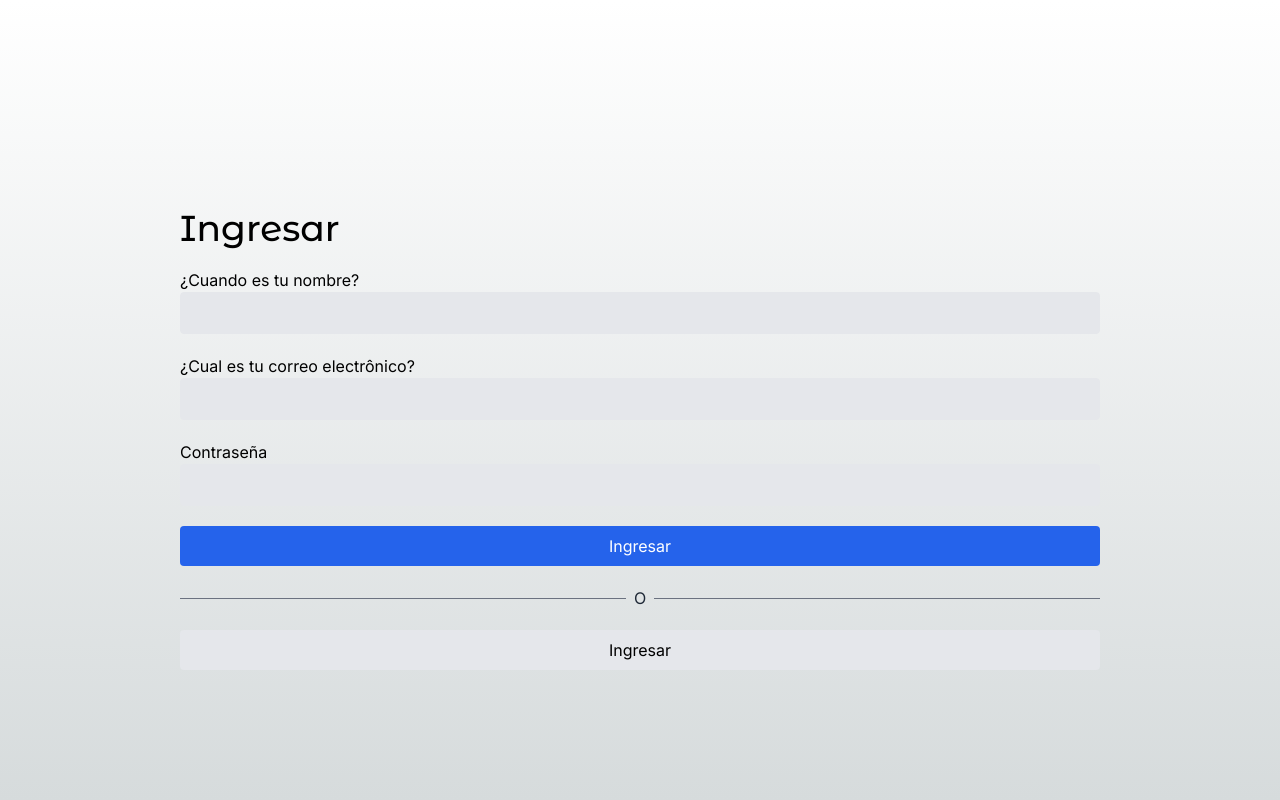
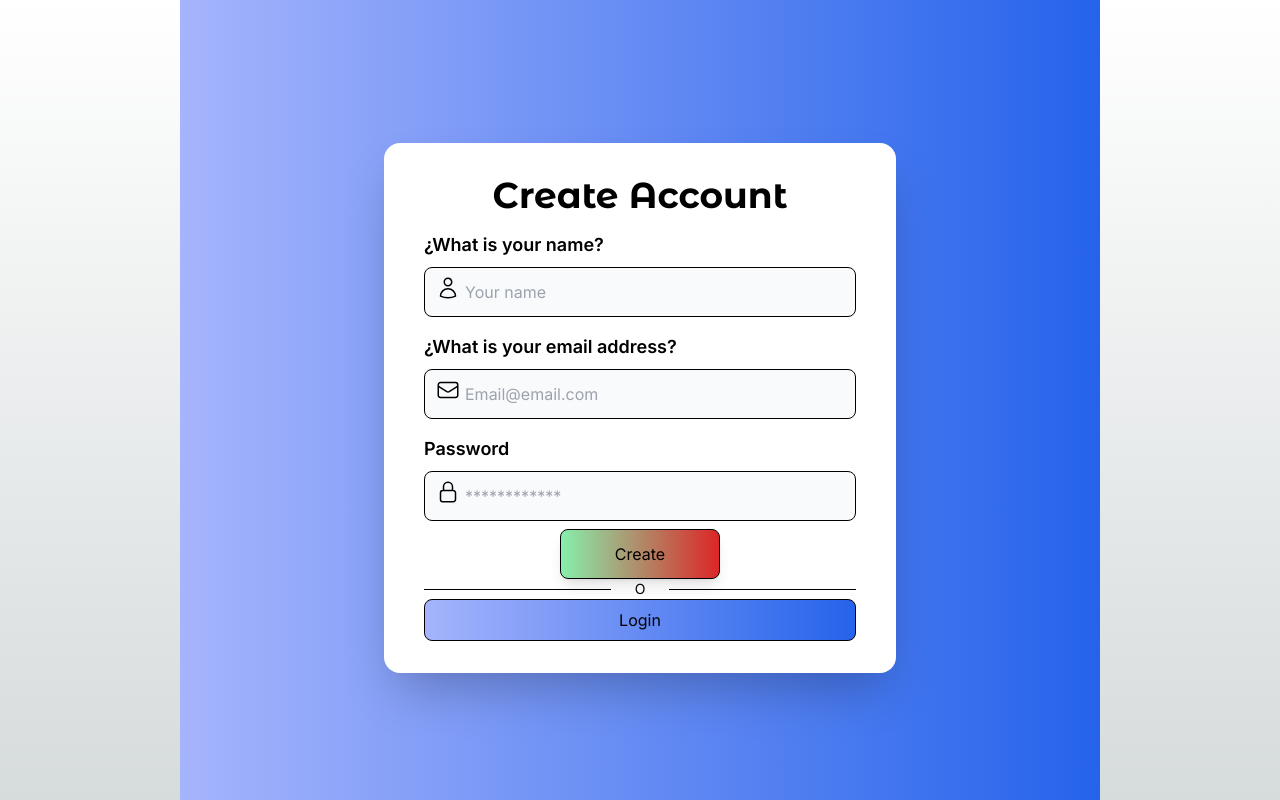
Before and after one commit to ferjbadev/fernando-shop, a Next.js app: page /auth/newAccount in a window 1280 px wide. Built offline with nearby package versions, Linux system fonts and the light colour scheme.

Commit message:
Componente cuenta nueva

```diff
--- a/src/app/auth/login/page.tsx
+++ b/src/app/auth/login/page.tsx
@@ -12,7 +12,7 @@ export default function () {
       {/* Tarjeta contenedora de fondo blanco con sombra grande  */}
       <div className="px-10 py-8 mt-4 text-left bg-white shadow-xl rounded-2xl w-full max-w-lg">
         {/* Título de inicio de sesión*/}
-        <h1 className={`${titleFont.className} text-4xl font-bold text-center text-black mb-8`}>
+        <h1 className={`${titleFont.className} text-4xl font-bold text-center text-black`}>
           Login In
         </h1>
         <form>
@@ -77,7 +77,7 @@ export default function () {
 
         <Link href="/auth/newAccount/">
           {/* Enlace para crear una nueva cuenta */}
-          <span className="block text-center px-6 py-2 border border-black text-black bg-gradient-to-r from-green-300 to-green-600 rounded-lg shadow-lg hover:to-green-800 transition duration-300">
+          <span className="block text-center py-2 border border-black text-black bg-gradient-to-r from-green-300 to-green-600 rounded-lg shadow-lg hover:to-green-800 transition duration-300">
             Create a new account
           </span>
         </Link>
--- a/src/app/auth/newAccount/page.tsx
+++ b/src/app/auth/newAccount/page.tsx
@@ -1,50 +1,85 @@
-import { titleFont } from '@/config/fonts';
-import Link from 'next/link';
+import Link from 'next/link'
+import { UserIcon, EnvelopeIcon, LockClosedIcon } from '@heroicons/react/24/outline'
+import { titleFont } from '@/config/fonts'
 
 // eslint-disable-next-line import/no-anonymous-default-export, react/display-name
 export default function () {
   return (
-    <div className="flex flex-col min-h-screen pt-32 sm:pt-52">
+    <div className="flex items-center justify-center min-h-screen bg-gradient-to-r from-indigo-300 to-blue-600">
+      {/* Contenedor principal con estilo de sombra más sutil y borde redondeado */}
+      <div className="px-10 py-8 mt-4 text-left bg-white shadow-2xl rounded-2xl w-full max-w-lg">
+        {/* Título principal estilizado */}
+        <h1 className={`${titleFont.className} text-4xl font-extrabold text-center text-black`}>
+          Create Account
+        </h1>
+        <form>
+          <div className="mt-4">
+            <label className="block text-black text-lg font-semibold" htmlFor="name">
+              ¿What is your name?
+            </label>
+            <div className="relative">
+              <UserIcon className="w-6 h-6 text-black absolute left-3 top-1/2 transform -translate-y-1/2" />
+              <input
+                className="pl-10 w-full px-4 py-3 mt-2 border border-black rounded-lg focus:outline-none focus:ring-2 focus:ring-blue-500 bg-gray-50"
+                type="text"
+                id="name"
+                placeholder="Your name"
+              />
+            </div>
+          </div>
 
-      <h1 className={`${titleFont.className} text-4xl mb-5`}>Ingresar</h1>
+          <div className="mt-4">
+            <label className="block text-black text-lg font-semibold" htmlFor="email">
+              ¿What is your email address?
+            </label>
+            <div className="relative">
+              <EnvelopeIcon className="w-6 h-6 text-black absolute left-3 top-1/2 transform -translate-y-1/2" />
+              <input
+                className="pl-10 w-full px-4 py-3 mt-2 border border-black rounded-lg focus:outline-none focus:ring-2 focus:ring-blue-500 bg-gray-50"
+                type="email"
+                id="email"
+                placeholder="Email@email.com"
+              />
+            </div>
+          </div>
 
-      <div className="flex flex-col">
+          <div className="mt-4">
+            <label className="block text-black text-lg font-semibold" htmlFor="password">
+              Password
+            </label>
+            <div className="relative">
+              <LockClosedIcon className="w-6 h-6 text-black absolute left-3 top-1/2 transform -translate-y-1/2" />
+              <input
+                className="pl-10 w-full px-4 py-3 mt-2 border border-black rounded-lg focus:outline-none focus:ring-2 focus:ring-blue-500 bg-gray-50"
+                type="password"
+                id="password"
+                placeholder="************"
+              />
+            </div>
+          </div>
 
-        <label htmlFor="email">¿Cuando es tu nombre?</label>
-        <input
-          className="px-5 py-2 border bg-gray-200 rounded mb-5"
-          type="text" />
-
-        <label htmlFor="email">¿Cual es tu correo electrônico?</label>
-        <input
-          className="px-5 py-2 border bg-gray-200 rounded mb-5"
-          type="text" />
-
-        <label htmlFor="email">Contraseña</label>
-        <input
-          className="px-5 py-2 border bg-gray-200 rounded mb-5"
-          type="email" />
-
-        <button
-
-          className="btn-primary">
-          Ingresar
-        </button>
-
-        {/* divisor line */}
-        <div className="flex items-center my-5">
-          <div className="flex-1 border-t border-gray-500"></div>
-          <div className="px-2 text-gray-800">O</div>
-          <div className="flex-1 border-t border-gray-500"></div>
+          {/* Botón de Crear Cuenta con gradiente */}
+          <div className="flex justify-center mt-2">
+            <button className="px-8 py-3 w-40 border border-black text-black bg-gradient-to-r from-green-300 to-red-600 rounded-lg shadow-lg hover:to-blue-800 transition duration-300">
+              Create
+            </button>
+          </div>
+        </form>
+        {/* Separador visual */}
+        <div className="flex items-center">
+          <div className="flex-1 border-t border-black"></div>
+          <div className="px-6 text-black text-sm">O</div>
+          <div className="flex-1 border-t border-black"></div>
         </div>
 
-        <Link
-          href="/auth/login/"
-          className="btn-secondary text-center">
-          Ingresar
+        {/* Enlace de Ingreso */}
+        <Link href="/auth/login/">
+          <span className="block text-center px-6 py-2 border border-black text-black bg-gradient-to-r from--300 to-green-600 rounded-lg hover:bg-blue-50 transition duration-300">
+            Login
+          </span>
         </Link>
-
       </div>
     </div>
-  );
+
+  )
 }
```
